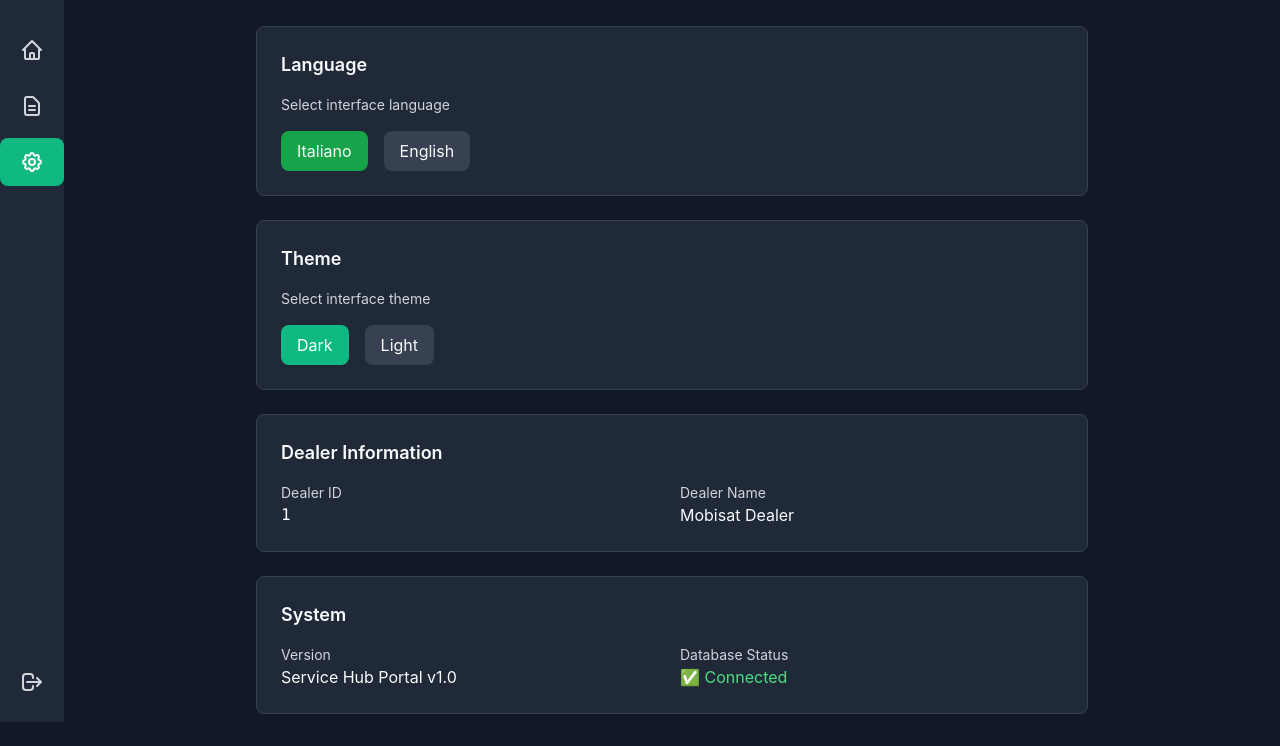
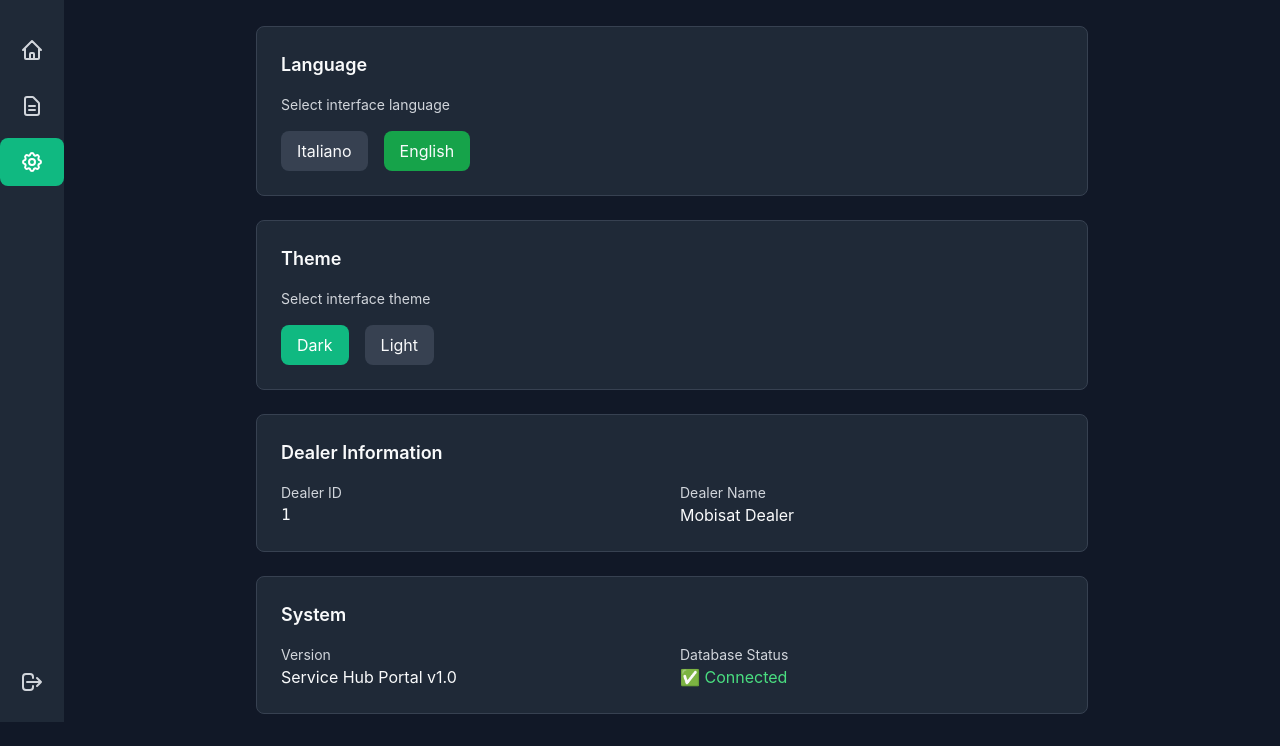
Before and after one commit to sebmobisat/service-hub-portal, a website: page settings.html in a window 1280 px wide. Shown: the part 78-824 px from the top of the page. Drawn offline with nearby package versions, Linux system fonts and the light colour scheme; no server answers; sample sign-in values are in the browser's storage.

Commit message:
Fix language switching: correct button IDs and styling for settings page

```diff
--- a/js/i18n.js
+++ b/js/i18n.js
@@ -874,7 +874,25 @@ class I18nManager {
         const langEN = document.getElementById('lang-en');
 
         if (langIT && langEN) {
+            // Check if we're on the settings page (different styling)
+            const isSettingsPage = window.location.pathname.includes('settings');
+
+            if (isSettingsPage) {
+                // Settings page buttons - different styling
+                const baseClass = 'px-4 py-2 rounded-lg text-white transition-colors';
+
                 // Reset both buttons to default state
+                langEN.className = `${baseClass} bg-gray-600 hover:bg-gray-700`;
+                langIT.className = `${baseClass} bg-gray-600 hover:bg-gray-700`;
+
+                // Set active button based on current language
+                if (this.currentLanguage === 'en') {
+                    langEN.className = `${baseClass} bg-green-600 hover:bg-green-700`;
+                } else if (this.currentLanguage === 'it') {
+                    langIT.className = `${baseClass} bg-green-600 hover:bg-green-700`;
+                }
+            } else {
+                // Header buttons - original styling
                 langEN.className = 'w-10 h-10 rounded-full text-sm font-medium hover:bg-primary hover:text-white transition-all duration-300 flex items-center justify-center';
                 langIT.className = 'w-10 h-10 rounded-full text-sm font-medium hover:bg-primary hover:text-white transition-all duration-300 flex items-center justify-center';
 
@@ -884,8 +902,9 @@ class I18nManager {
                 } else if (this.currentLanguage === 'it') {
                     langIT.className = 'w-10 h-10 rounded-full text-sm font-medium bg-primary text-white transition-all duration-300 flex items-center justify-center';
                 }
+            }
 
-            console.log('Language buttons updated. Current language:', this.currentLanguage);
+            console.log('Language buttons updated. Current language:', this.currentLanguage, 'Page:', window.location.pathname);
         }
     }
 
@@ -930,22 +949,28 @@ class I18nManager {
      * Initialize i18n system
      */
     init() {
+        console.log('🌐 I18nManager initializing with language:', this.currentLanguage);
+
         // Apply current language immediately
         document.documentElement.lang = this.currentLanguage;
 
         // Wait for DOM to be ready, then update UI
         if (document.readyState === 'loading') {
             document.addEventListener('DOMContentLoaded', () => {
+                console.log('🌐 DOM loaded, updating i18n...');
                 this.updatePageMeta();
                 this.updateAllTranslations();
                 this.updateLanguageButtons();
                 this.setupLanguageButtons();
+                console.log('🌐 I18n initialization complete');
             });
         } else {
+            console.log('🌐 DOM already ready, updating i18n immediately...');
             this.updatePageMeta();
             this.updateAllTranslations();
             this.updateLanguageButtons();
             this.setupLanguageButtons();
+            console.log('🌐 I18n initialization complete');
         }
     }
 
--- a/settings.html
+++ b/settings.html
@@ -102,9 +102,9 @@
                      <div class="space-y-4">
                          <p class="settings-description text-sm" data-i18n="settings.language.description"></p>
                          <div class="flex space-x-4">
-                             <button id="langIT" onclick="changeLanguage('it')" class="px-4 py-2 rounded-lg bg-green-600 text-white transition-colors hover:bg-green-700" data-i18n="settings.language.italian">
+                             <button id="lang-it" onclick="changeLanguage('it')" class="px-4 py-2 rounded-lg text-white transition-colors hover:bg-green-700" data-i18n="settings.language.italian">
                               </button>
-                              <button id="langEN" onclick="changeLanguage('en')" class="px-4 py-2 rounded-lg bg-gray-600 text-white hover:bg-gray-700 transition-colors" data-i18n="settings.language.english">
+                              <button id="lang-en" onclick="changeLanguage('en')" class="px-4 py-2 rounded-lg text-white hover:bg-gray-700 transition-colors" data-i18n="settings.language.english">
                               </button>
                          </div>
                      </div>
```
Lines whose indentation alone changed are shown as unchanged.
